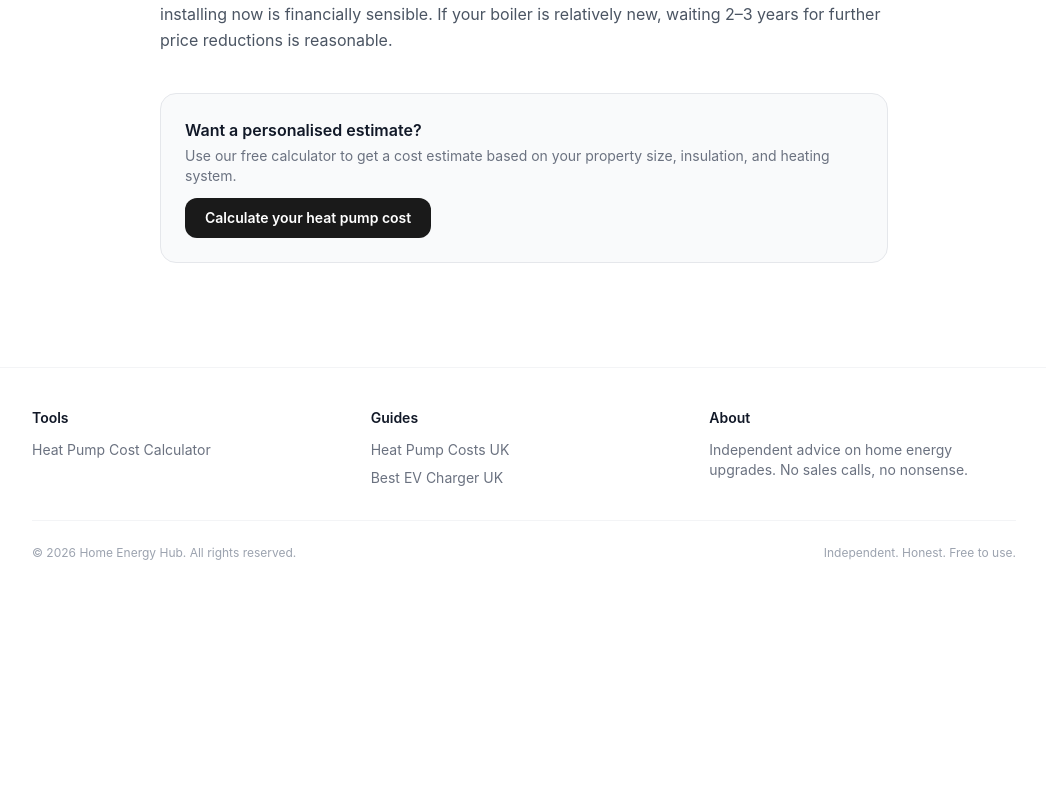
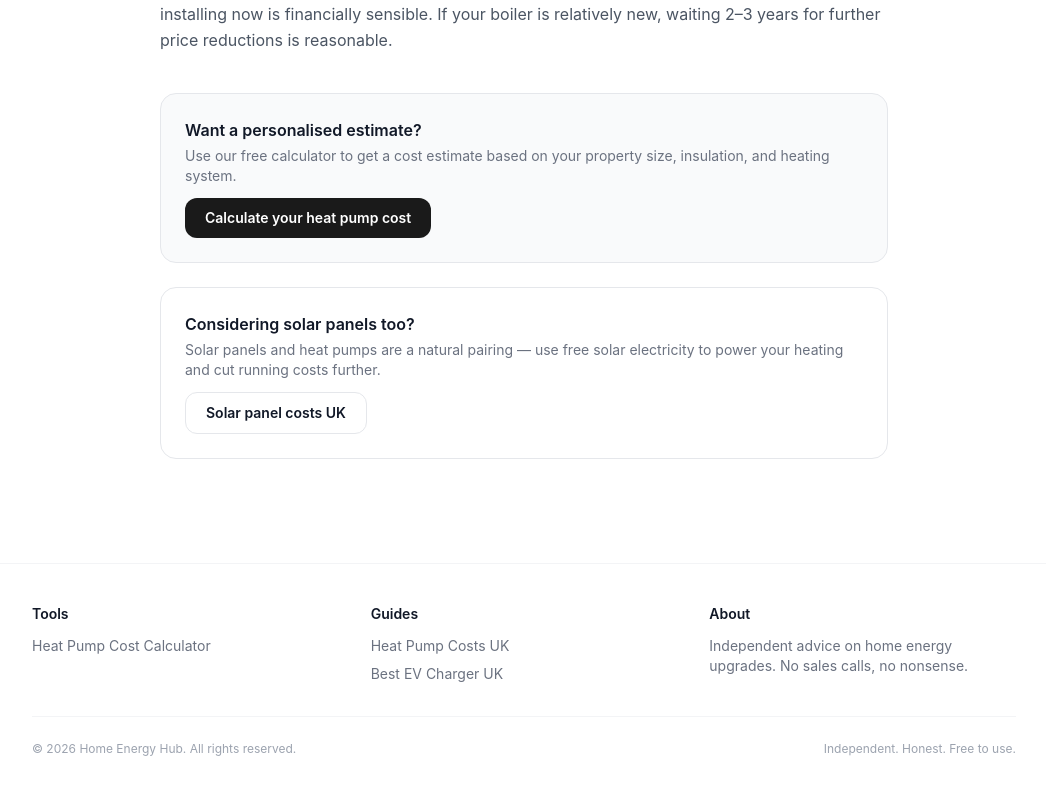
Before and after one commit to nrpilling21/thehomeenergyhub, a Next.js app: page /heat-pump-cost-uk in a window 1280 px wide. Shown: the part 2232-3027 px from the top of the page, without its empty margins (116-1162 px from the left). Before the commit the page ends 2833 px from the top, so only its background shows below. Built offline with nearby package versions, Linux system fonts and the light colour scheme.

Commit message:
feat: add solar panel cross-link to heat pump cost page

```diff
--- a/src/app/heat-pump-cost-uk/page.tsx
+++ b/src/app/heat-pump-cost-uk/page.tsx
@@ -186,6 +186,21 @@ export default function HeatPumpCostPage() {
           Calculate your heat pump cost
         </Link>
       </div>
+
+      {/* Solar cross-link */}
+      <div className="border border-gray-200 rounded-2xl p-6 mt-6">
+        <div className="font-semibold text-gray-900 mb-1">Considering solar panels too?</div>
+        <p className="text-sm text-gray-500 mb-3">
+          Solar panels and heat pumps are a natural pairing — use free solar electricity to power your
+          heating and cut running costs further.
+        </p>
+        <Link
+          href="/solar-panel-costs-uk"
+          className="inline-block px-5 py-2.5 rounded-xl text-sm font-semibold text-gray-900 border border-gray-200 hover:border-gray-300 transition-colors"
+        >
+          Solar panel costs UK
+        </Link>
+      </div>
     </article>
   );
 }
```
